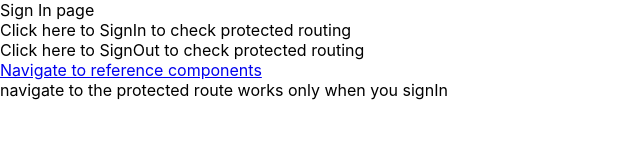
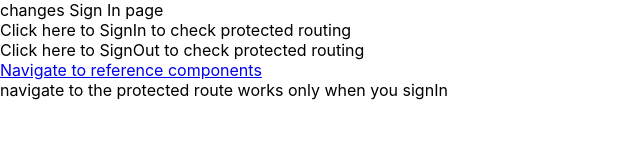
Before and after one commit to venturit/klickhr-web, a React (Create React App) app: page / in a window 1280 px wide. Shown: the top 160 px of the page, without its empty margins (0-640 px from the left). Built offline with nearby package versions, Linux system fonts and the light colour scheme.

Commit message:
checking

```diff
--- a/src/components/signin/signIn.jsx
+++ b/src/components/signin/signIn.jsx
@@ -18,7 +18,7 @@ export default function SignIn(){
 
 
     return(
-        <div>
+        <div> changes
  Sign In page
  <div onClick={()=>dispatch(setUserDetail({user_id:1,is_authenticated:true,user_role:1}))}>Click here to SignIn to check protected routing</div>
  <div onClick={()=>dispatch(setUserDetail({user_id:1,is_authenticated:false,user_role:1}))}>Click here to SignOut to check protected routing</div>
```
